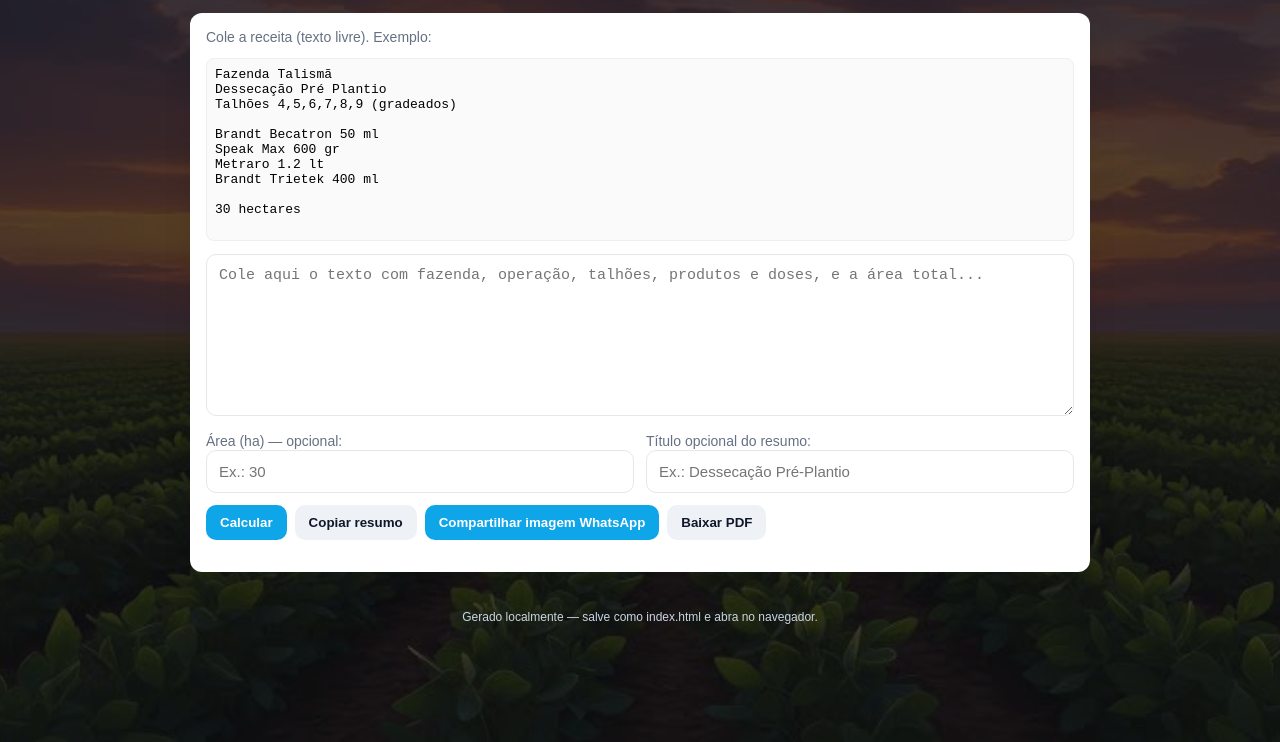
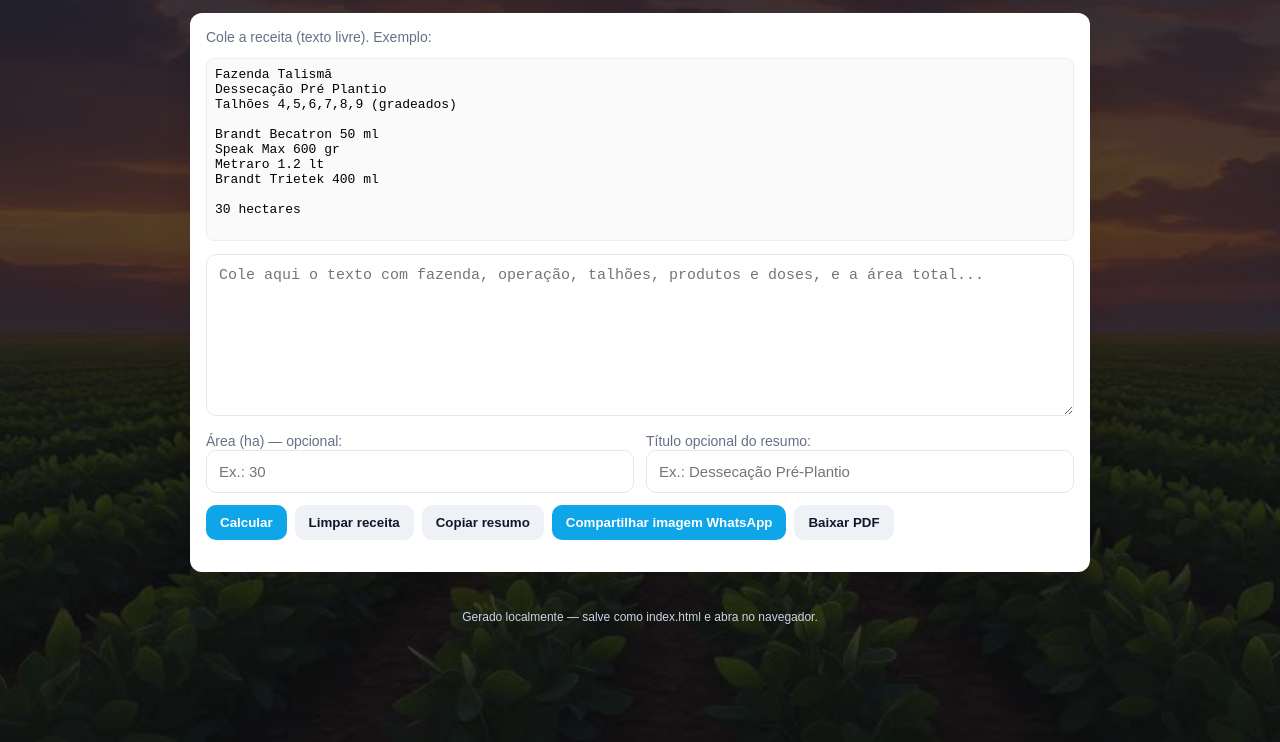
Before and after one commit to Razectv/Agrovision, a plain HTML site: page calculadora.html in a window 1280 px wide. Shown: the part 58-800 px from the top of the page. Drawn offline with nearby package versions, Linux system fonts and the light colour scheme.

Commit message:
Add clear button functionality to calculator
Added a button to clear input fields in the calculator.

```diff
--- a/calculadora.html
+++ b/calculadora.html
@@ -2,7 +2,7 @@
 <html lang="pt-BR">
 <head>
 <meta charset="utf-8">
-<meta name="viewport" content="width=device-width,initial-scale=1">
+<meta name="viewport" content="width=device-width, initial-scale=1.0, maximum-scale=1.0, user-scalable=no">
 <title>Calculadora de Receita Agrícola</title>
 <style>
   :root{--bg:#0f1115;--card:#fff;--text:#111;--accent:#0ea5e9;--muted:#667085}
@@ -87,6 +87,7 @@ Brandt Trietek 400 ml
 
     <div class="actions">
       <button onclick="calcular()">Calcular</button>
+      <button class="secondary" onclick="limparReceita()">Limpar receita</button>
       <button class="secondary" onclick="copiarResumo()">Copiar resumo</button>
       <!-- Adicione este botão onde estão os botões de ação -->
 <button onclick="compartilharImagemWhatsApp()">Compartilhar imagem WhatsApp</button>
@@ -130,6 +131,12 @@ function parseMeta(text){
   const talhoesMatch = text.match(/talh(ões|oes|ao)\s*([^\n]+)/i);
   const talhoes = talhoesMatch ? talhoesMatch[2].replace(/`\(.*?\)`/g,'').trim() : null;
   return { fazenda: oneLine(fazenda), operacao: oneLine(operacao), talhoes: oneLine(talhoes) };
+}
+function limparReceita(){
+  document.getElementById('entrada').value = "";
+  document.getElementById('areaInput').value = "";
+  document.getElementById('tituloInput').value = "";
+  document.getElementById('resumo').innerHTML = "";
 }
 
 /* Parser robusto de produtos: pega 'Nome 50 ml' em linhas ou trechos */
```
